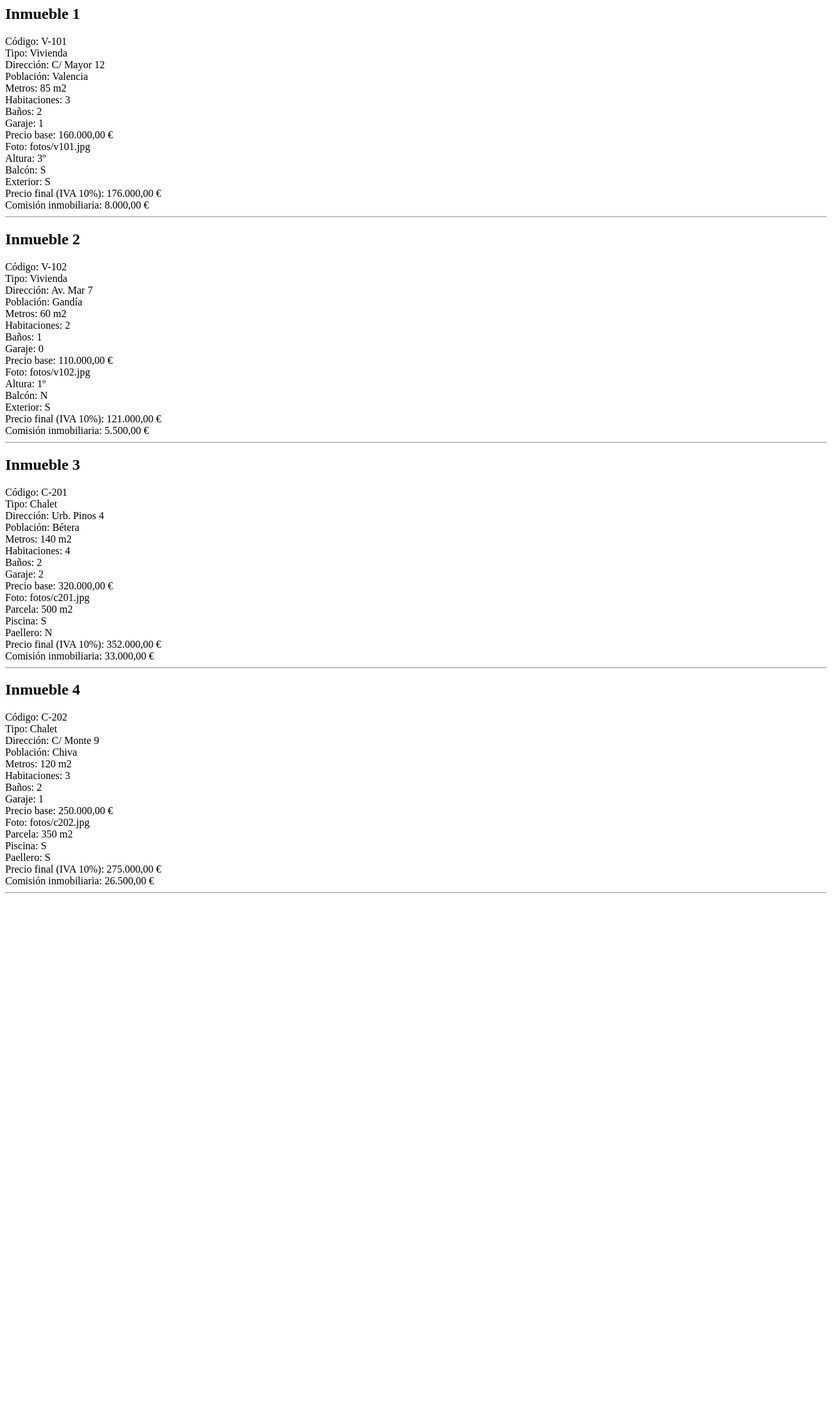
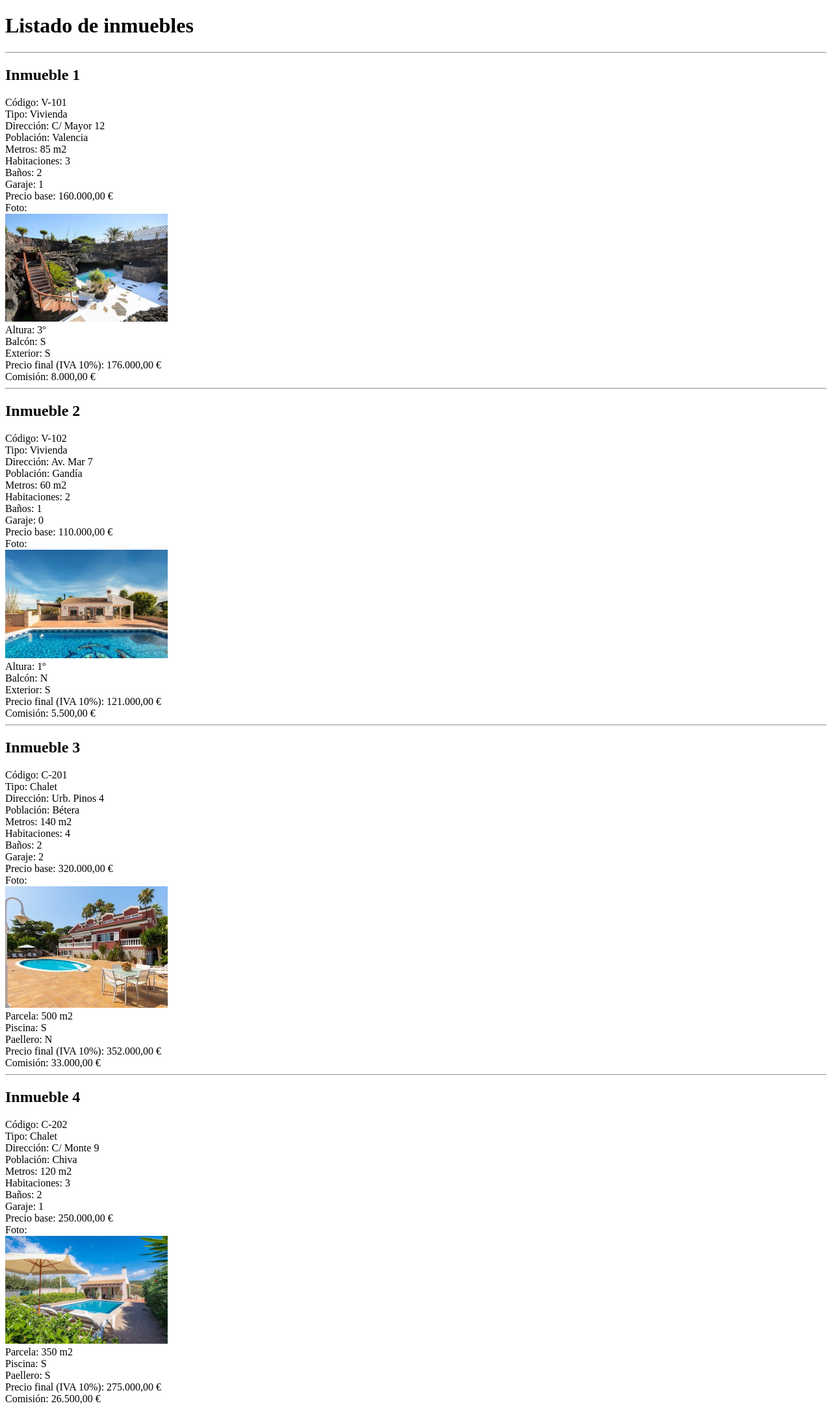
Before and after one commit to ggalvezztgc/DWES, a PHP site: page / in a window 1280 px wide. Shown: the whole page at 65% size. Before the commit the page ends 1375 px from the top, so only its background shows below. Run offline with PHP 8.4, Linux system fonts and the light colour scheme.

Commit message:
practica 1 updated

```diff
--- a/2ev/Tema 4/Practica1/clase_vivienda.php
+++ /dev/null
@@ -1,27 +0,0 @@
-<?php
-require_once("clase_inmueble.php");
-
-class Vivienda extends Inmueble {
-    private $altura;
-    private $balcon;
-    private $exterior;
-
-    public function __construct($codigo, $direccion, $poblacion, $metros, $habitaciones, $banos, $garaje, $precio, $rutaFoto, $altura, $balcon, $exterior) {
-        parent::__construct($codigo, "Vivienda", $direccion, $poblacion, $metros, $habitaciones, $banos, $garaje, $precio, $rutaFoto);
-        $this->altura = $altura;
-        $this->balcon = $balcon;
-        $this->exterior = $exterior;
-    }
-
-    public function mostrarInmueble() {
-        parent::mostrarInmueble();
-        echo "Altura: " . $this->altura . "<br>";
-        echo "Balcón: " . $this->balcon . "<br>";
-        echo "Exterior: " . $this->exterior . "<br>";
-    }
-
-    public function calculaComision() {
-        return $this->precio * 0.05;
-    }
-}
-?>
--- /dev/null
+++ b/2ev/Tema 4/Practica1/controlador.php
@@ -0,0 +1,4 @@
+<?php
+include("modelo.php");
+include("vista.php");
+?>
--- a/2ev/Tema 4/Practica1/index.php
+++ b/2ev/Tema 4/Practica1/index.php
@@ -1,24 +1,3 @@
 <?php
-require_once("clase_chalet.php");
-require_once("clase_vivienda.php");
-
-$inmuebles = array(
-    new Vivienda("V-101", "C/ Mayor 12", "Valencia", 85, 3, 2, 1, 160000, "fotos/v101.jpg", "3º", "S", "S"),
-    new Vivienda("V-102", "Av. Mar 7", "Gandía", 60, 2, 1, 0, 110000, "fotos/v102.jpg", "1º", "N", "S"),
-    new Chalet("C-201", "Urb. Pinos 4", "Bétera", 140, 4, 2, 2, 320000, "fotos/c201.jpg", 500, "S", "N"),
-    new Chalet("C-202", "C/ Monte 9", "Chiva", 120, 3, 2, 1, 250000, "fotos/c202.jpg", 350, "S", "S")
-);
-
-for ($i = 0; $i < count($inmuebles); $i++) {
-    echo "<h2>Inmueble " . ($i + 1) . "</h2>";
-    $inmuebles[$i]->mostrarInmueble();
-
-    $precioFinal = $inmuebles[$i]->calculaIVA();
-    echo "Precio final (IVA 10%): " . number_format($precioFinal, 2, ",", ".") . " €<br>";
-
-    $comision = $inmuebles[$i]->calculaComision();
-    echo "Comisión inmobiliaria: " . number_format($comision, 2, ",", ".") . " €<br>";
-
-    echo "<hr>";
-}
+include("controlador.php");
 ?>
--- /dev/null
+++ b/2ev/Tema 4/Practica1/modelo.php
@@ -0,0 +1,25 @@
+<?php
+
+$inmuebles = array(
+    array("codigo"=>"V-101", "tipo"=>"Vivienda", "direccion"=>"C/ Mayor 12", "poblacion"=>"Valencia",
+        "metros"=>85, "habitaciones"=>3, "banos"=>2, "garaje"=>1, "precio"=>160000,
+        "altura"=>"3º", "balcon"=>"S", "exterior"=>"S", "foto"=>"chalet1.jpg"
+    ),
+
+    array("codigo"=>"V-102", "tipo"=>"Vivienda", "direccion"=>"Av. Mar 7", "poblacion"=>"Gandía",
+        "metros"=>60, "habitaciones"=>2, "banos"=>1, "garaje"=>0, "precio"=>110000,
+        "altura"=>"1º", "balcon"=>"N", "exterior"=>"S", "foto"=>"chalet2.jpg"
+    ),
+
+    array("codigo"=>"C-201", "tipo"=>"Chalet", "direccion"=>"Urb. Pinos 4", "poblacion"=>"Bétera",
+        "metros"=>140, "habitaciones"=>4, "banos"=>2, "garaje"=>2, "precio"=>320000,
+        "parcela"=>500, "piscina"=>"S", "paellero"=>"N", "foto"=>"chalet3.jpg"
+    ),
+
+    array("codigo"=>"C-202", "tipo"=>"Chalet", "direccion"=>"C/ Monte 9", "poblacion"=>"Chiva",
+        "metros"=>120, "habitaciones"=>3, "banos"=>2, "garaje"=>1, "precio"=>250000,
+        "parcela"=>350, "piscina"=>"S", "paellero"=>"S", "foto"=>"chalet4.jpg"
+    )
+);
+
+?>
--- /dev/null
+++ b/2ev/Tema 4/Practica1/vista.php
@@ -0,0 +1,58 @@
+<!DOCTYPE html>
+<html lang="es">
+<head>
+    <meta charset="UTF-8">
+    <title>Inmuebles MVC</title>
+</head>
+<body>
+
+<h1>Listado de inmuebles</h1>
+
+<?php
+for ($i=0; $i<count($inmuebles); $i++) {
+
+    $precio = $inmuebles[$i]["precio"];
+    $precioFinal = $precio * 1.10;
+
+
+    if ($inmuebles[$i]["tipo"] == "Vivienda") {
+        $comision = $precio * 0.05;
+    } else {
+        $comision = $precio * 0.10;
+        if ($inmuebles[$i]["piscina"] == "S") $comision = $comision + 1000;
+        if ($inmuebles[$i]["paellero"] == "S") $comision = $comision + 500;
+    }
+
+    echo "<hr>";
+    echo "<h2>Inmueble ".($i+1)."</h2>";
+
+    echo "Código: ".$inmuebles[$i]["codigo"]."<br>";
+    echo "Tipo: ".$inmuebles[$i]["tipo"]."<br>";
+    echo "Dirección: ".$inmuebles[$i]["direccion"]."<br>";
+    echo "Población: ".$inmuebles[$i]["poblacion"]."<br>";
+    echo "Metros: ".$inmuebles[$i]["metros"]." m2<br>";
+    echo "Habitaciones: ".$inmuebles[$i]["habitaciones"]."<br>";
+    echo "Baños: ".$inmuebles[$i]["banos"]."<br>";
+    echo "Garaje: ".$inmuebles[$i]["garaje"]."<br>";
+    echo "Precio base: ".number_format($precio,2,",",".")." €<br>";
+
+    echo "Foto:<br>";
+    echo "<img src='".$inmuebles[$i]["foto"]."' width='250' alt='Foto'><br>";
+
+    if ($inmuebles[$i]["tipo"] == "Vivienda") {
+        echo "Altura: ".$inmuebles[$i]["altura"]."<br>";
+        echo "Balcón: ".$inmuebles[$i]["balcon"]."<br>";
+        echo "Exterior: ".$inmuebles[$i]["exterior"]."<br>";
+    } else {
+        echo "Parcela: ".$inmuebles[$i]["parcela"]." m2<br>";
+        echo "Piscina: ".$inmuebles[$i]["piscina"]."<br>";
+        echo "Paellero: ".$inmuebles[$i]["paellero"]."<br>";
+    }
+
+    echo "Precio final (IVA 10%): ".number_format($precioFinal,2,",",".")." €<br>";
+    echo "Comisión: ".number_format($comision,2,",",".")." €<br>";
+}
+?>
+
+</body>
+</html>
```
Also changed, not shown: 2ev/Tema 4/Practica1/clase_chalet.php (deleted, +0 -30 lines), 2ev/Tema 4/Practica1/clase_inmueble.php (deleted, +0 -47 lines), 2ev/Tema 4/Practica1/chalet1.jpg (added), 2ev/Tema 4/Practica1/chalet2.jpg (added), 2ev/Tema 4/Practica1/chalet3.jpg (added), 2ev/Tema 4/Practica1/chalet4.jpg (added).
